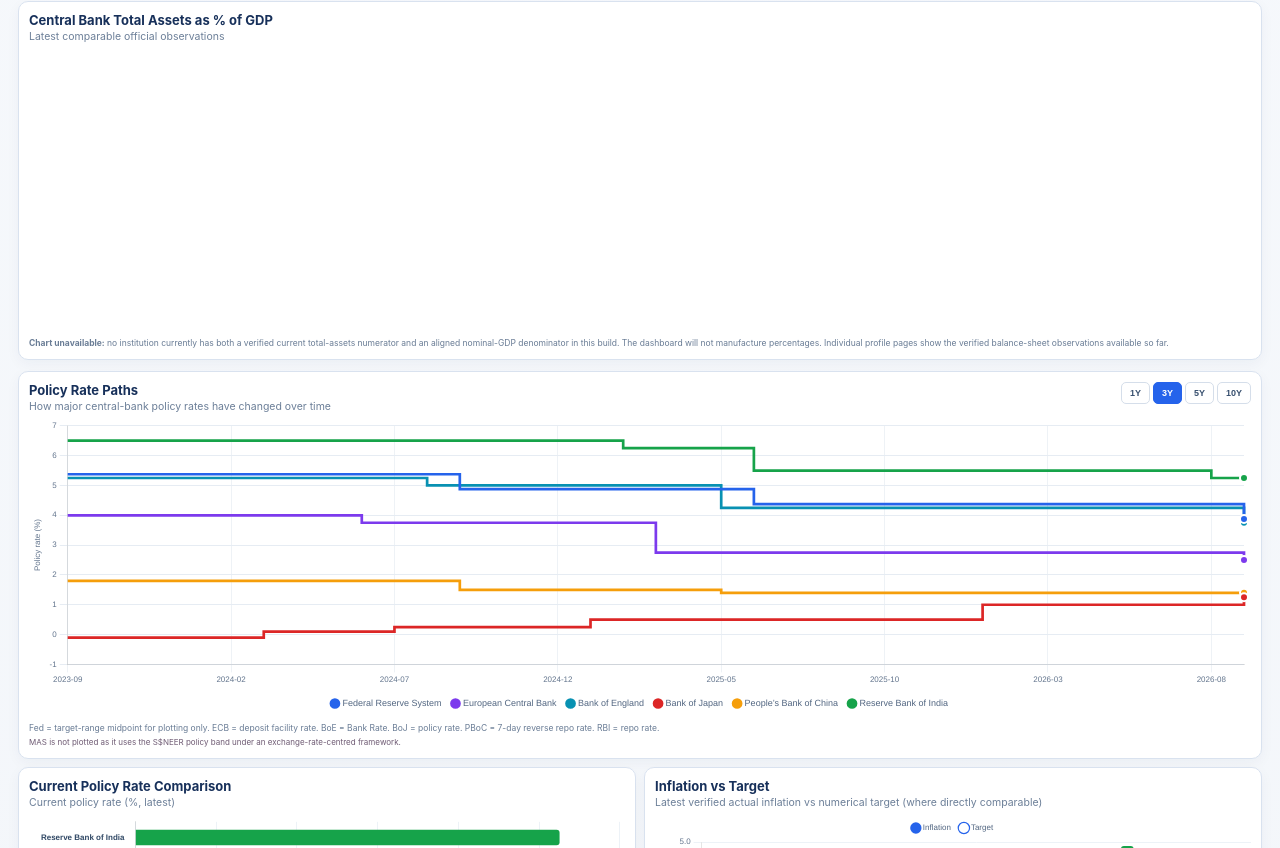
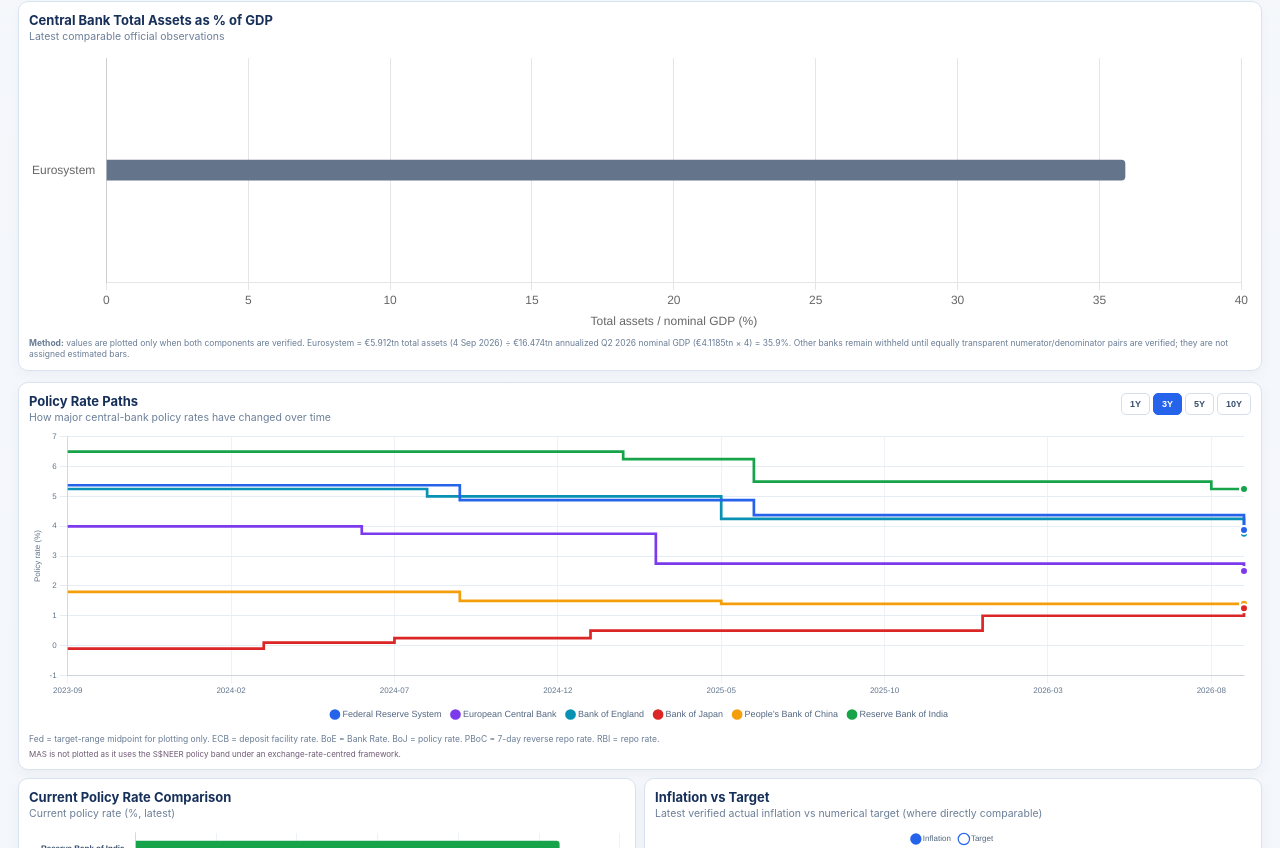
Before and after one commit to allenso0818-lab/central-bank-dashboard, a website: page index.html in a window 1280 px wide. Shown: the part 1428-2276 px from the top of the page. Drawn offline with nearby package versions, Linux system fonts and the light colour scheme.

Commit message:
Populate first verified assets-to-GDP comparison bar for Eurosystem

```diff
--- a/index.html
+++ b/index.html
@@ -288,7 +288,7 @@ const valueLabelPlugin={
 Chart.register(valueLabelPlugin);
 const BS_GDP=[
   {name:'Federal Reserve System',value:null,note:'Awaiting aligned official nominal-GDP denominator'},
-  {name:'Eurosystem',value:null,note:'Awaiting aligned euro-area nominal-GDP denominator'},
+  {name:'Eurosystem',value:35.9,note:'€5.912tn assets (4 Sep 2026) / €16.474tn annualized Q2 2026 nominal GDP (€4.1185tn × 4)'},
   {name:'Bank of England',value:null,note:'Awaiting verified complete BoE balance-sheet total and aligned UK GDP'},
   {name:'Bank of Japan',value:null,note:'Awaiting aligned official nominal-GDP denominator'},
   {name:'People’s Bank of China',value:null,note:'Awaiting verified official total-assets series and aligned China GDP'},
@@ -305,7 +305,7 @@ function renderBalanceSheetGDP(){
    return;
  }
  new Chart(canvas,{type:'bar',data:{labels:valid.map(x=>x.name),datasets:[{data:valid.map(x=>x.value),backgroundColor:valid.map(x=>BANK_COLORS[B.find(b=>b.name===x.name)?.id]||'#64748B'),borderRadius:4,barThickness:20}]},options:{indexAxis:'y',responsive:true,maintainAspectRatio:false,plugins:{legend:{display:false},tooltip:{callbacks:{label:(ctx)=>ctx.raw.toFixed(1)+'% of GDP'}}},scales:{x:{beginAtZero:true,title:{display:true,text:'Total assets / nominal GDP (%)'}},y:{grid:{display:false}}}}});
- note.textContent='Reference periods and calculation details are shown on the individual profile pages.';
+ note.innerHTML='<b>Method:</b> values are plotted only when both components are verified. Eurosystem = €5.912tn total assets (4 Sep 2026) ÷ €16.474tn annualized Q2 2026 nominal GDP (€4.1185tn × 4) = 35.9%. Other banks remain withheld until equally transparent numerator/denominator pairs are verified; they are not assigned estimated bars.';
 }
 function charts(){
   hc=new Chart(document.getElementById('history'),{
```
